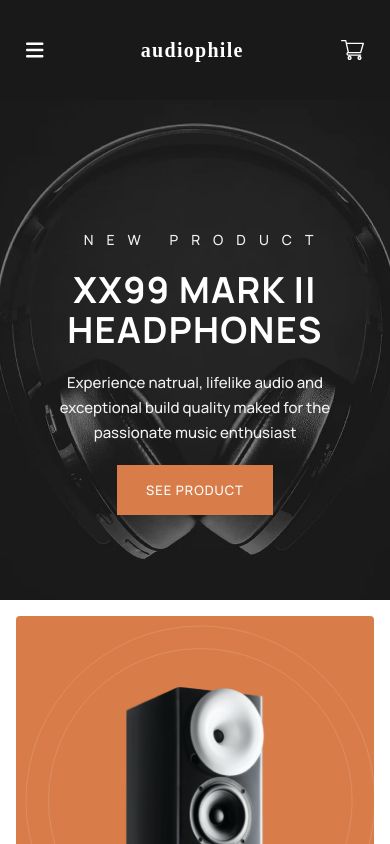
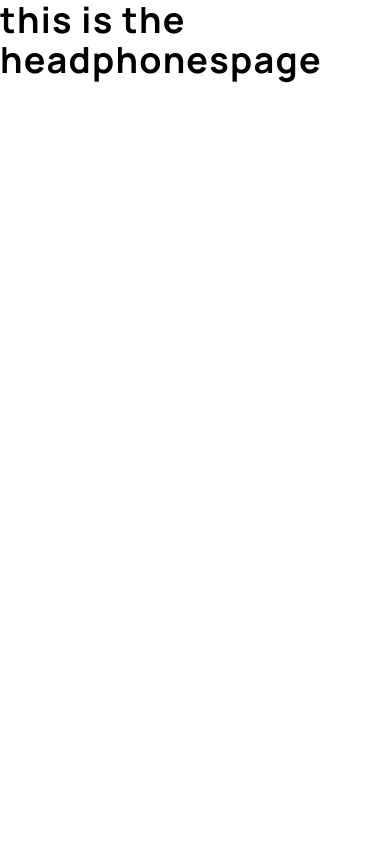
Before and after one commit to BilalHassen/audiophile-web-site, a React (Vite) app: page /headphones in a window 390 px wide. Shown: the top 844 px of the page. Built offline with nearby package versions, Linux system fonts and the light colour scheme; a web font is replaced by a local one.

Commit message:
add basic routing for HomePage and HeadPhonesPage

```diff
--- a/src/App.jsx
+++ b/src/App.jsx
@@ -2,11 +2,17 @@ import { useState } from "react";
 import { BrowserRouter, Routes, Route, useLocation } from "react-router-dom";
 import "./App.scss";
 import HomePage from "./Pages/HomePage/HomePage";
+import HeadPhonesPage from "./Pages/HeadPhones-Page/HeadPhonesPage";
 
 function App() {
   return (
     <>
-      <HomePage />
+      <BrowserRouter>
+        <Routes>
+          <Route path="/" element={<HomePage />} />
+          <Route path="/headphones" element={<HeadPhonesPage />} />
+        </Routes>
+      </BrowserRouter>
     </>
   );
 }
--- a/src/Pages/HeadPhones-Page/HeadPhonesPage.jsx
+++ b/src/Pages/HeadPhones-Page/HeadPhonesPage.jsx
@@ -0,0 +1,7 @@
+export default function HeadPhonesPage() {
+  return (
+    <>
+      <h1>this is the headphonespage</h1>
+    </>
+  );
+}
--- a/src/Pages/HomePage/HomePage.jsx
+++ b/src/Pages/HomePage/HomePage.jsx
@@ -5,6 +5,7 @@ import AudiophileDescription from "../../Components/AudiophileDescription/Audiop
 import MidContent from "../../Components/MidContent/MidContent";
 import Footer from "../../Components/Footer/Footer";
 import "./HomePage.scss";
+
 import { useState } from "react";
 
 export default function Home() {
```
